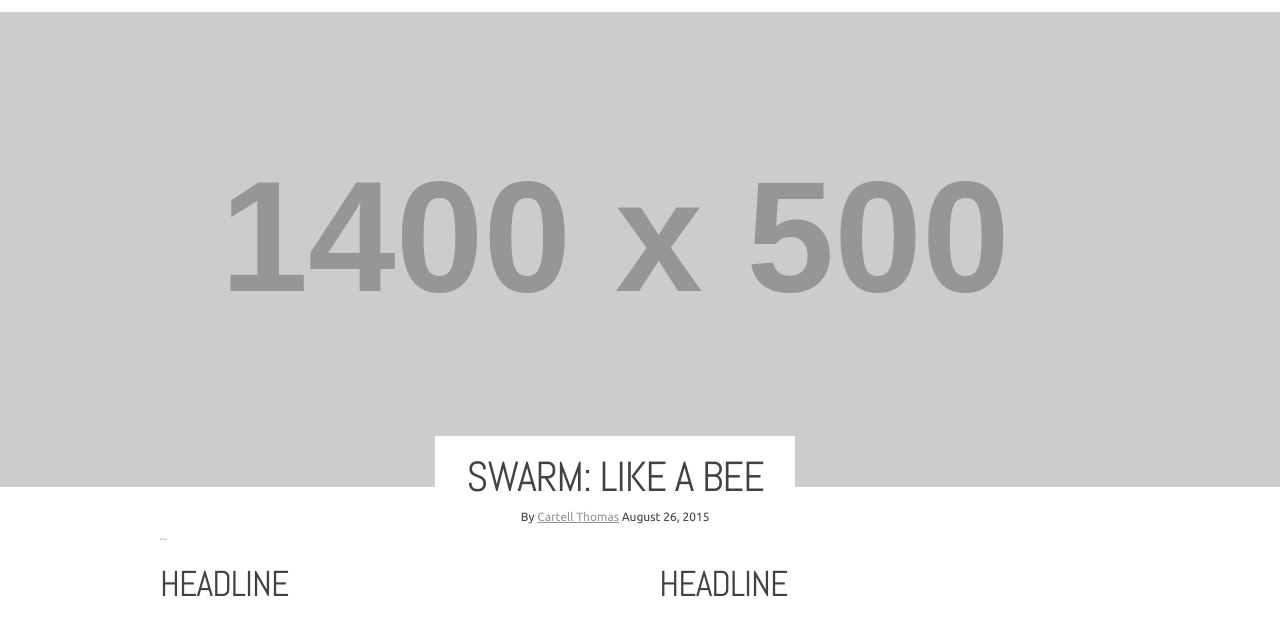
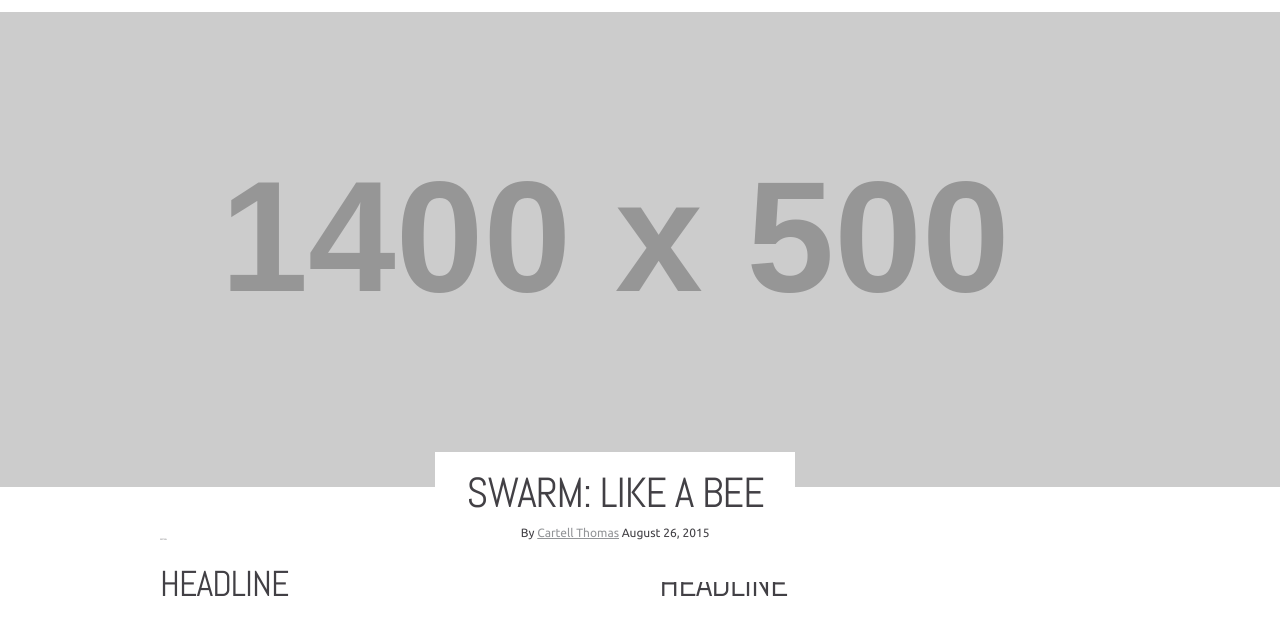
Before and after one commit to macknzi/MSchroder-Project-2, a plain HTML site: page index.html in a window 1280 px wide. Shown: the part 108-733 px from the top of the page. Drawn offline with Linux system fonts and the light colour scheme; placeholder pictures from the web are drawn by us.

Commit message:
Box Move 2

```diff
--- a/css/skeleton.css
+++ b/css/skeleton.css
@@ -172,7 +172,7 @@ p {
     width: 300px;
     height: 70px;
     padding: 30px;
-    top: 68%;
+    top: 70%;
     left: 34%;
     text-align: center;
     z-index: 500;
```
